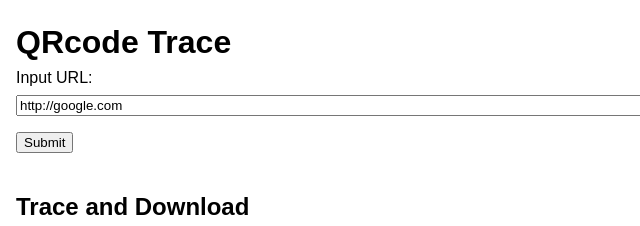
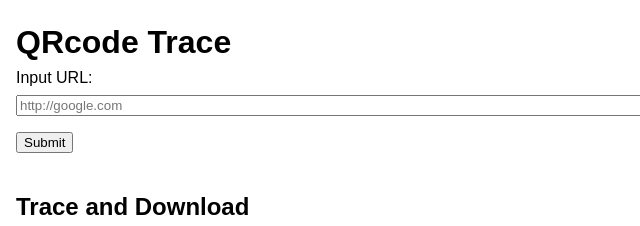
Before and after one commit to temp4422/qrcode-trace, a website: page src/views/index.html in a window 1280 px wide. Shown: the top 226 px of the page, 0-640 px from the left. Drawn offline with Linux system fonts and the light colour scheme.

Commit message:
Add disable url validation and append 'http://' to target url

```diff
--- a/src/models/models.js
+++ b/src/models/models.js
@@ -47,6 +47,10 @@ async function traceUrl(targetTimestamp) {
     return fs.readFileSync('./src/views/not-found.html', 'utf-8')
   }
 
+  if (!redirectUrl.match(/^http.*/)) {
+    redirectUrl = `http://${redirectUrl}`
+  }
+
   const tracePage = fs.readFileSync('./src/views/trace.html', 'utf-8')
   const tracePageWithRedirect = tracePage.replace('targetUrl', redirectUrl)
   return tracePageWithRedirect
--- a/src/views/index.html
+++ b/src/views/index.html
@@ -55,14 +55,7 @@
     <h1>QRcode Trace</h1>
     <form action="javascript:handleSubmitUrl()">
       <label for="url">Input URL:</label>
-      <input
-        type="url"
-        name="url"
-        class="input-url"
-        placeholder="example.com"
-        value="http://google.com"
-        required
-      />
+      <input name="url" class="input-url" placeholder="http://google.com" required />
       <input class="submit-button" type="submit" name="button" value="Submit" />
     </form>
 
```
